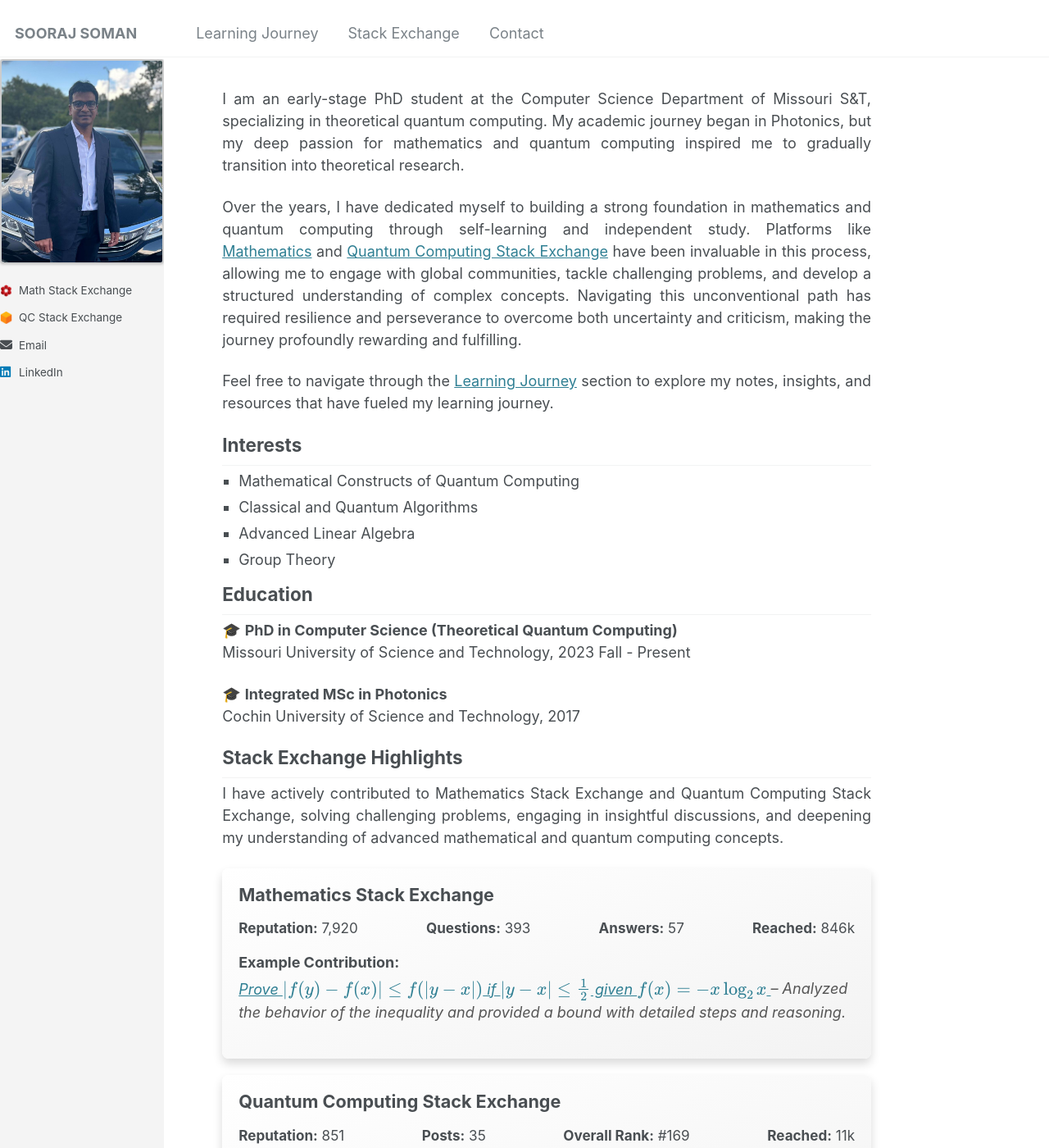
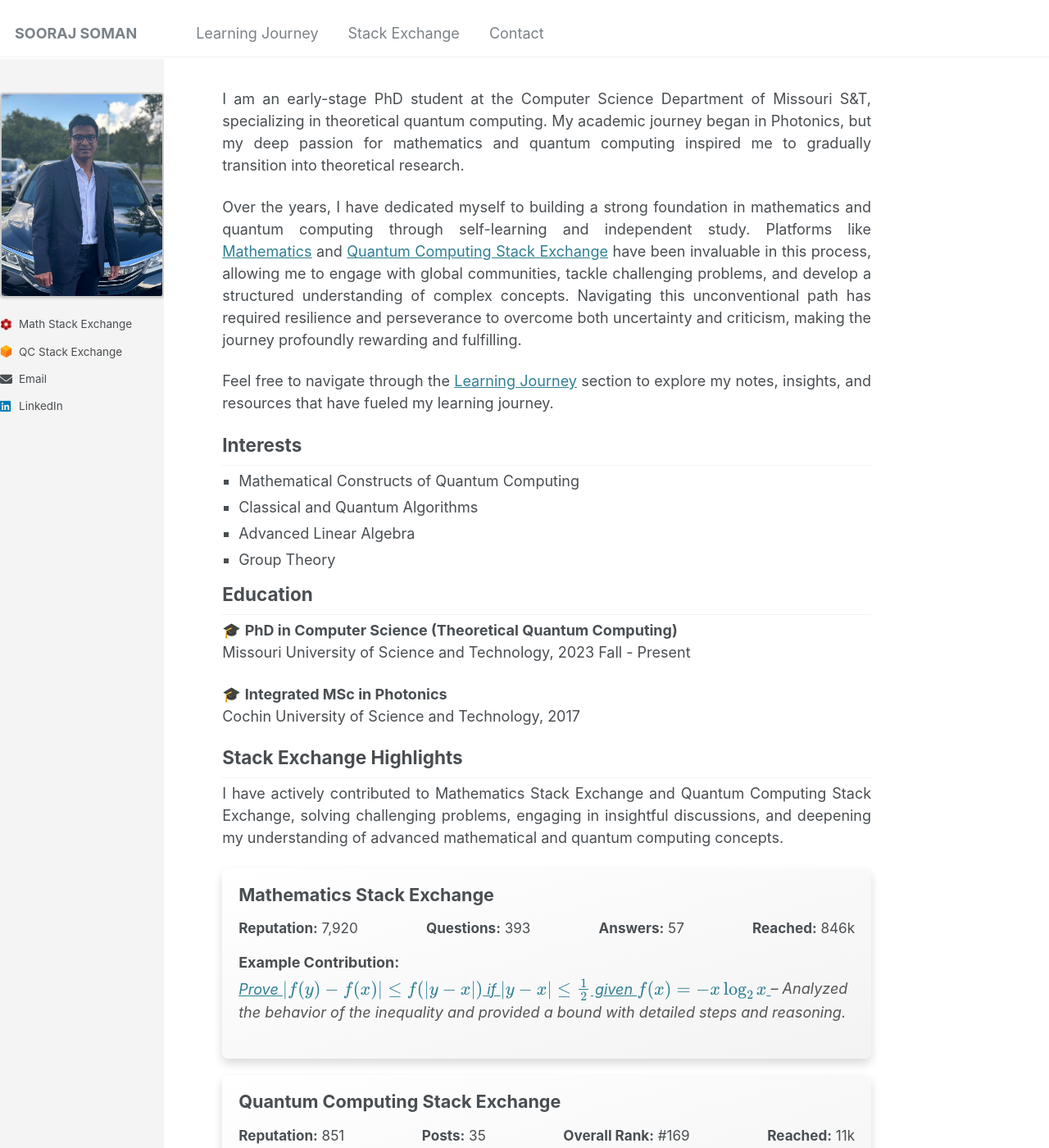
Before and after one commit to soorajss1729/soorajss1729.github.io, a Jekyll site: the page built from _pages/about.md, in a window 1280 px wide and 1400 px high. Shown: the whole window at 82% size. Built offline with Jekyll 4.4.1, drawn with Linux system fonts in a browser that asks for light colours.

Commit message:
Update _sidebar.scss

```diff
--- a/_sass/_sidebar.scss
+++ b/_sass/_sidebar.scss
@@ -78,7 +78,7 @@
 .sidebar {
   width: 200px;
   background-color: #f4f4f4; /* Light background for the sidebar */
-  padding-top: 0em; /*2.3em;*/
+  padding-top: 2.3em; /*2.3em;*/
   margin-top:2em;
   margin-left: 0em;
   padding-left: 0em;
```
